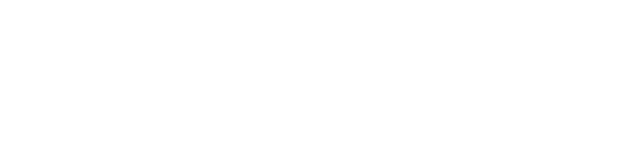
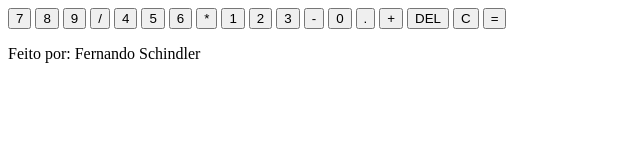
Before and after one commit to fernando-schindler-dev/Calculadora, a website: page index.html in a window 1280 px wide. Shown: the whole page, without its empty margins (0-640 px from the left). Drawn offline with Linux system fonts and the light colour scheme.

Commit message:
Adicionado a estrutura HTML ao projeto

```diff
--- a/index.html
+++ b/index.html
@@ -4,10 +4,35 @@
     <meta charset="UTF-8" />
     <meta name="viewport" content="width=device-width, initial-scale=1.0" />
     <title>Calculadora</title>
-
     <link rel="stylesheet" href="style.css" />
   </head>
   <body>
+    <section class="calculadora">
+      <output class="resultado"></output>
+      <input type="button" value="7" />
+      <input type="button" value="8" />
+      <input type="button" value="9" />
+      <input type="button" value="/" />
+      <input type="button" value="4" />
+      <input type="button" value="5" />
+      <input type="button" value="6" />
+      <input type="button" value="*" />
+      <input type="button" value="1" />
+      <input type="button" value="2" />
+      <input type="button" value="3" />
+      <input type="button" value="-" />
+      <input type="button" value="0" />
+      <input type="button" value="." />
+      <input type="button" value="+" />
+      <input type="button" value="DEL" />
+      <input type="button" value="C" />
+      <input type="button" value="=" />
+    </section>
+
+    <section class="autor">
+      <p>Feito por: <span>Fernando Schindler</span></p>
+    </section>
+
     <script src="script.js"></script>
   </body>
 </html>
```
